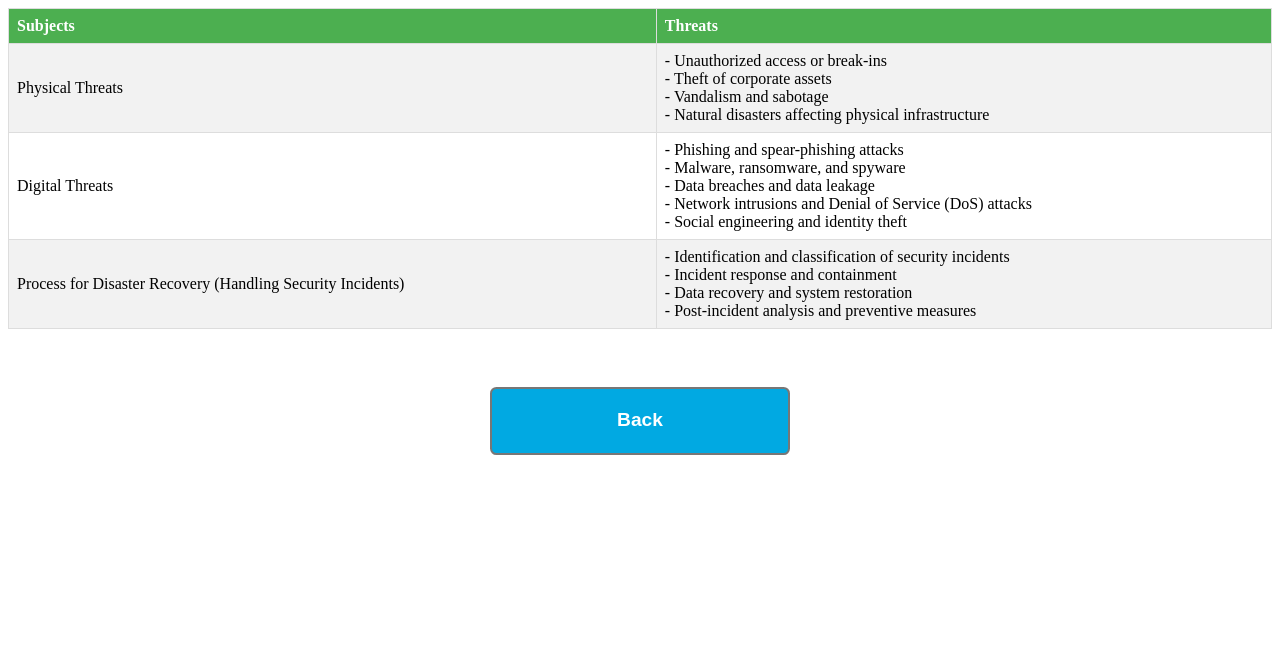
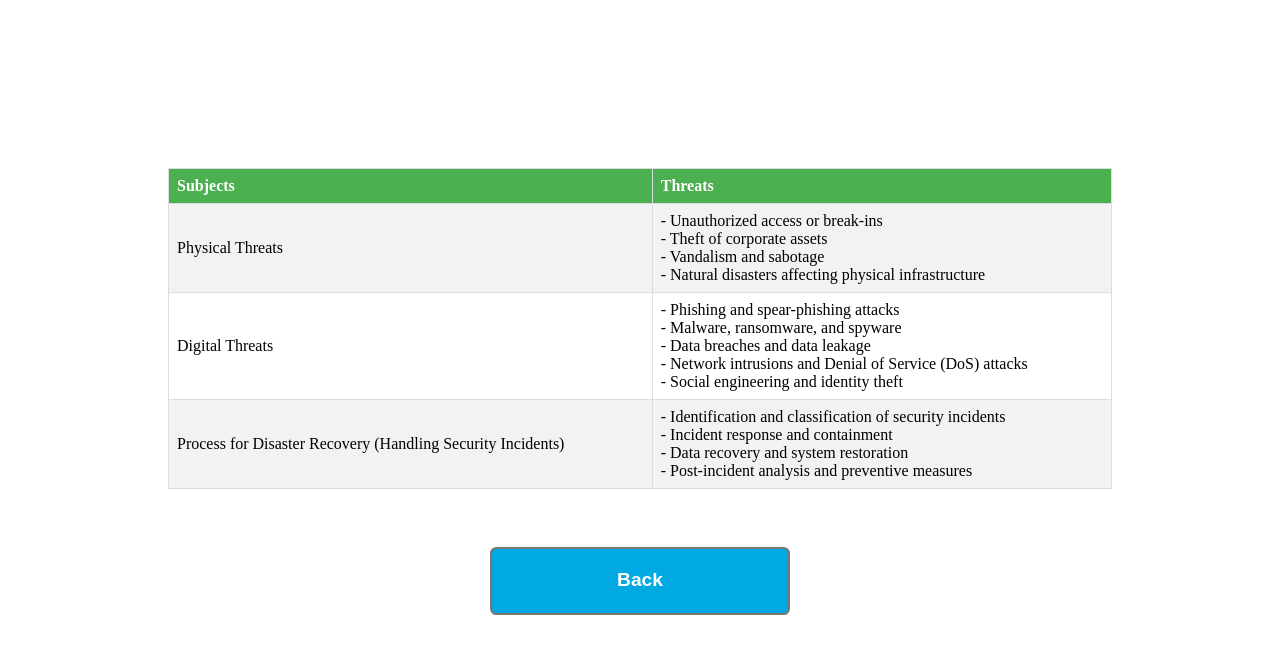
Before and after one commit to BobRo55/Security_Awareness, a plain HTML site: page Security_Awareness.html in a window 1280 px wide. Drawn offline with Linux system fonts and the light colour scheme.

Commit message:
Update Security_Awareness.html

```diff
--- a/Security_Awareness.html
+++ b/Security_Awareness.html
@@ -5,6 +5,9 @@
     <meta name="viewport" content="width=device-width, initial-scale=1.0">
     <title>Security Awareness Course</title>
     <style>
+        body{
+          padding: 10rem;
+        }
         table {
             width: 100%;
             border-collapse: collapse;
```
